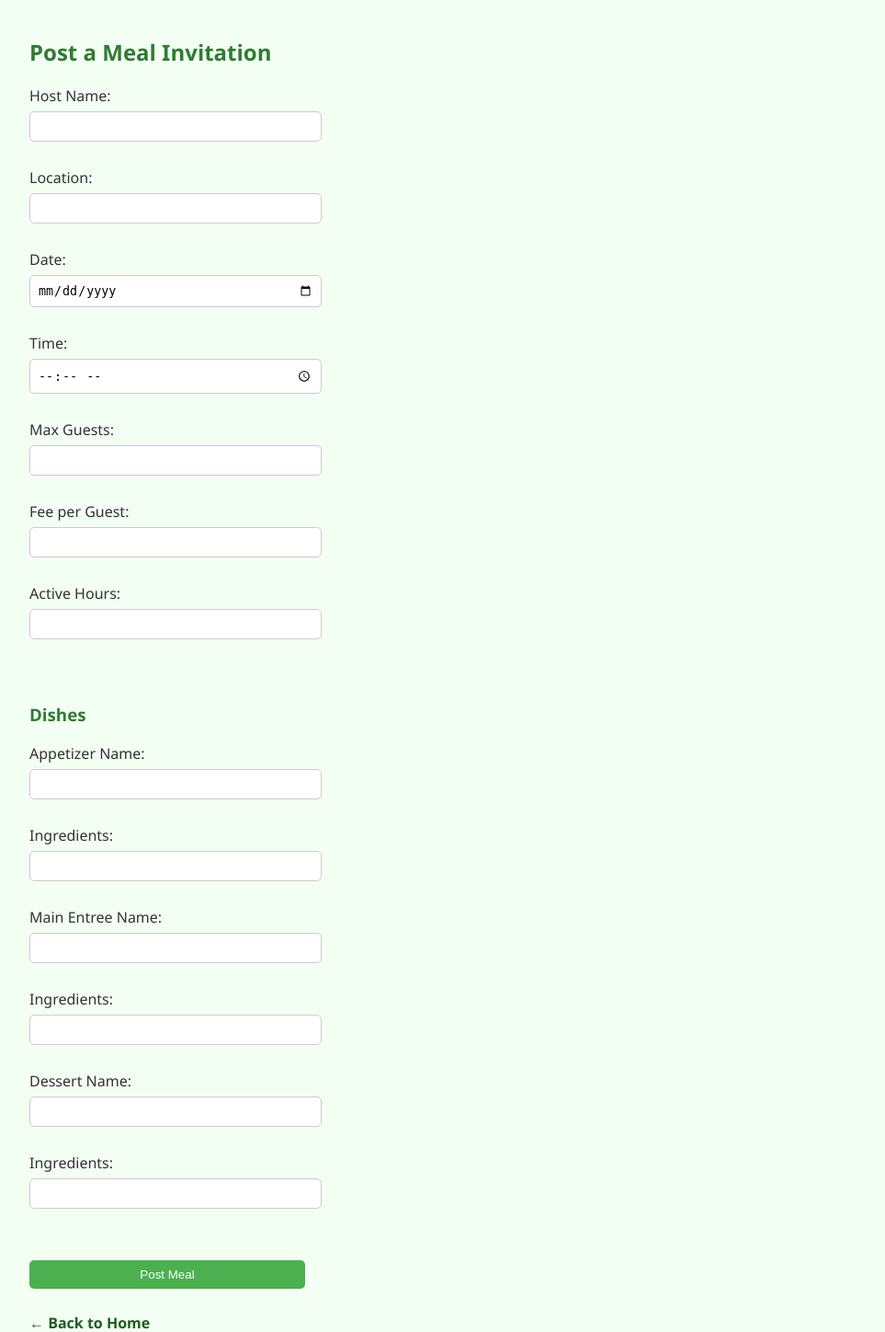
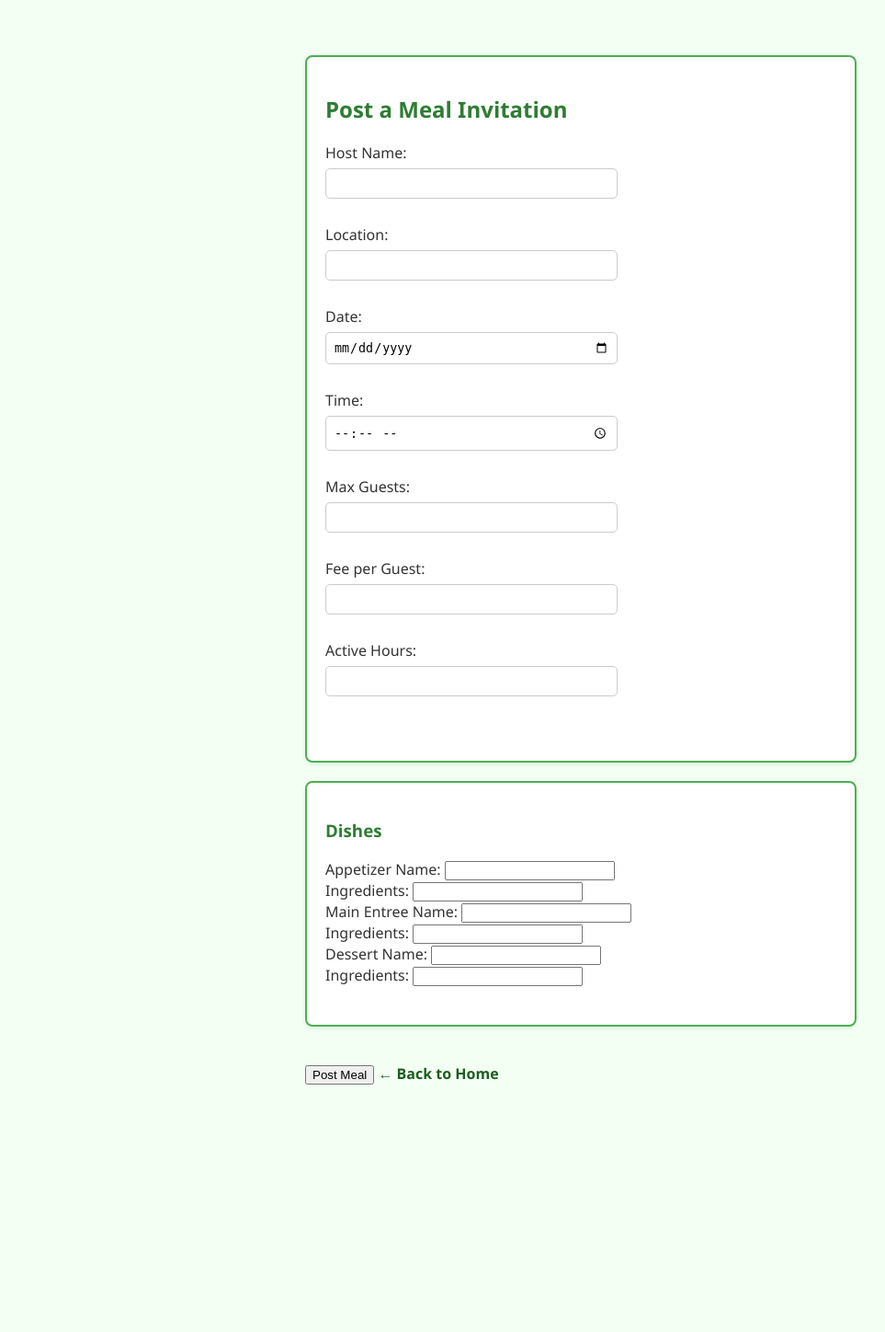
Before and after one commit to kyleponte/meal-sharing-app, a Flask app: page /post-meal in a window 1280 px wide. Shown: the top 1448 px of the page at 92% size, without its empty margins (8-971 px from the left). After the commit the page ends 1179 px from the top, so only its background shows below. Run offline with Flask 3, Linux system fonts and the light colour scheme.

Commit message:
Added buttons to home page, centered layout and formed section cards

```diff
--- a/static/style.css
+++ b/static/style.css
@@ -4,6 +4,14 @@ body {
     margin: 40px;
     color: #333;
 }
+
+.center {
+    max-width: 600px;
+    margin: 0 auto;
+    padding: 20px;
+    text-align: left;
+}
+
 
 h1, h2, h3 {
     color: #2e7d32;
@@ -46,3 +54,32 @@ div.meal-card {
     margin-bottom: 20px;
     border-radius: 6px;
 }
+
+.button {
+    display: inline-block;
+    padding: 10px 20px;
+    margin: 10px 5px;
+    background-color: #4caf50;
+    color: white;
+    border: none;
+    border-radius: 8px;
+    text-align: center;
+    text-decoration: none;
+    font-size: 16px;
+    font-weight: bold;
+    transition: background-color 0.3s ease;
+}
+
+.button:hover {
+    background-color: #388e3c;
+    text-decoration: none;
+}
+
+.card {
+    background-color: #ffffff;
+    border: 2px solid #4caf50;
+    border-radius: 8px;
+    padding: 20px;
+    margin-bottom: 20px;
+    box-shadow: 0 2px 5px rgba(0, 128, 0, 0.1);
+}
--- a/templates/browse_meals.html
+++ b/templates/browse_meals.html
@@ -5,6 +5,7 @@
   <link rel="stylesheet" href="{{ url_for('static', filename='style.css') }}">
 </head>
 <body>
+  <div class="center">
     <h2>Available Meals</h2>
     {% for meal in meals %}
       <div class="meal-card">
@@ -22,5 +23,6 @@
       </div>
     {% endfor %}
     <a href="/">← Back</a>
+  </div>
 </body>
 </html>
--- a/templates/index.html
+++ b/templates/index.html
@@ -6,7 +6,7 @@
 </head>
 <body>
   <h1>Meal Sharing App</h1>
-  <a href="/post-meal">Host: Post a Meal</a><br><br>
-  <a href="/browse-meals">Guest: Browse Meals</a>
+  <a href="/post-meal" class="button">Host: Post a Meal</a><br><br>
+  <a href="/browse-meals" class="button">Guest: Browse Meals</a>
 </body>
 </html>
--- a/templates/post_meal.html
+++ b/templates/post_meal.html
@@ -5,6 +5,8 @@
   <link rel="stylesheet" href="{{ url_for('static', filename='style.css') }}">
 </head>
 <body>
+  <div class="center">
+    <div class="card">
       <h2>Post a Meal Invitation</h2>
       <form method="post">
         Host Name: <input name="host"><br>
@@ -14,7 +16,8 @@
         Max Guests: <input name="max_guests" type="number"><br>
         Fee per Guest: <input name="fee"><br>
         Active Hours: <input name="active_hours"><br><br>
-
+    </div>
+    <div class= "card">
         <h3>Dishes</h3>
         Appetizer Name: <input name="dish1_name"><br>
         Ingredients: <input name="dish1_ingredients"><br>
@@ -24,10 +27,11 @@
 
         Dessert Name: <input name="dish3_name"><br>
         Ingredients: <input name="dish3_ingredients"><br><br>
-
+    </div>
       <button type="submit">Post Meal</button>
     </form>
 
     <a href="/" style="display:inline-block; margin-top:20px;">← Back to Home</a>
+  </div>
 </body>
 </html>
```
Lines whose indentation alone changed are shown as unchanged.
